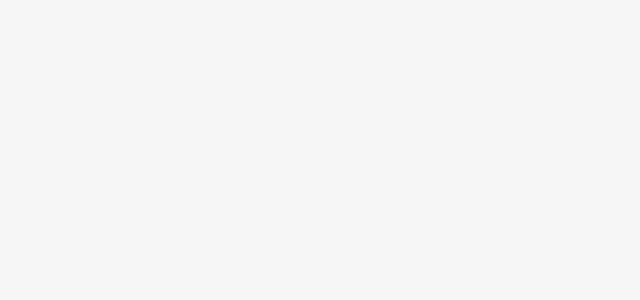
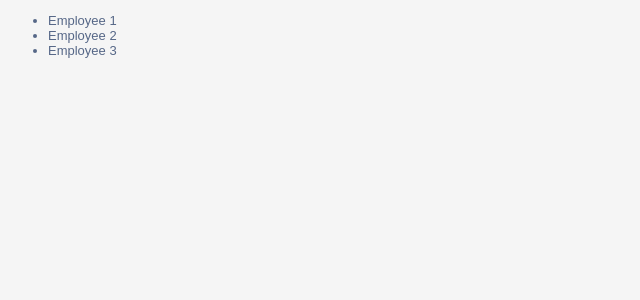
Before and after one commit to LuminiNanayakkara/man-emp, a React (Create React App) app: page / in a window 1280 px wide. Shown: the top 300 px of the page, without its empty margins (0-640 px from the left). Built offline with nearby package versions, Linux system fonts and the light colour scheme.

Commit message:
Create Employee component

```diff
--- /dev/null
+++ b/components/Employee.js
@@ -0,0 +1,10 @@
+const Employee = () => {
+  return (
+    <ul>
+      <li>Employee 1</li>
+      <li>Employee 2</li>
+      <li>Employee 3</li>
+    </ul>
+  );
+};
+export default Employee;
--- a/components/EmployeeList.js
+++ b/components/EmployeeList.js
@@ -1,3 +1,5 @@
+import Employee from "./Employee";
+
 const EmployeeList = () => {
   return <Employee />;
 };
--- a/src/App.js
+++ b/src/App.js
@@ -1,7 +1,12 @@
 import React from "react";
+import EmployeeList from "../components/EmployeeList";
 
 function App() {
-  return <div className="App"></div>;
+  return (
+    <div className="App">
+      <EmployeeList />
+    </div>
+  );
 }
 
 export default App;
```
